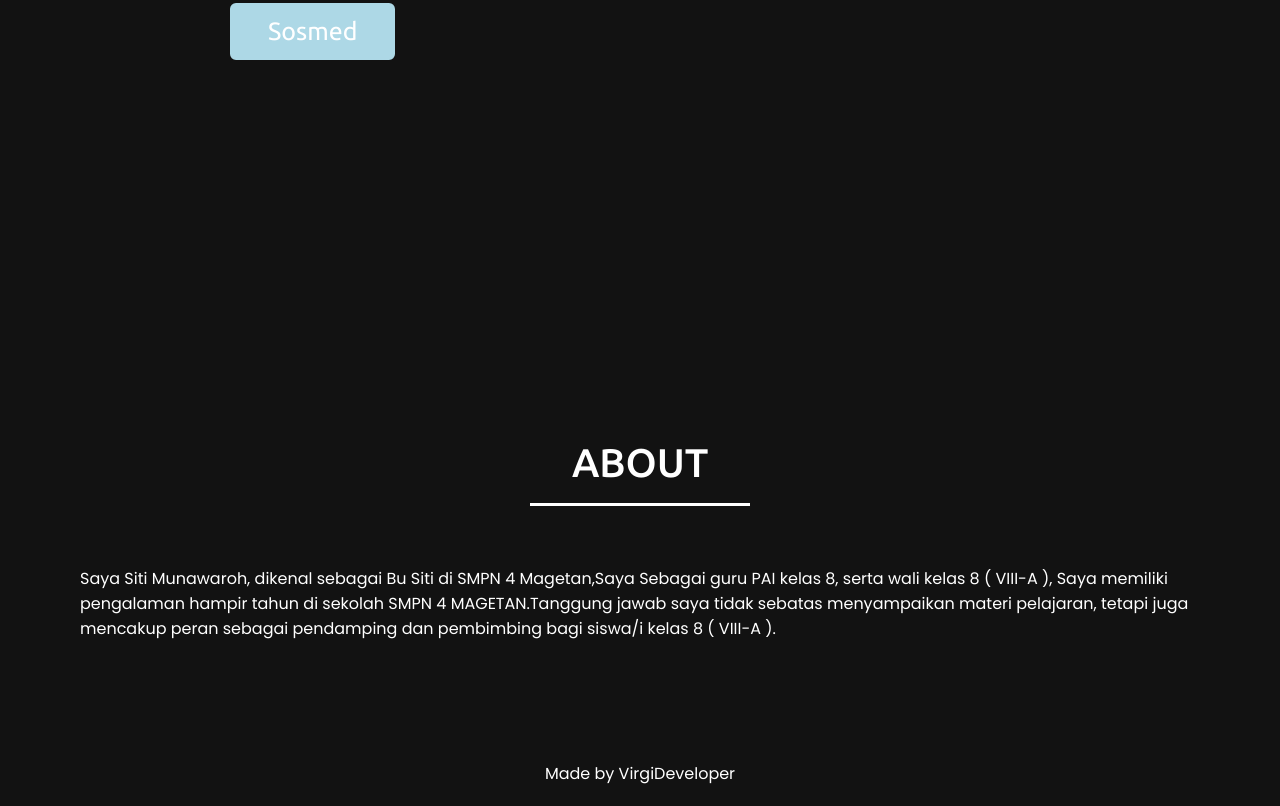
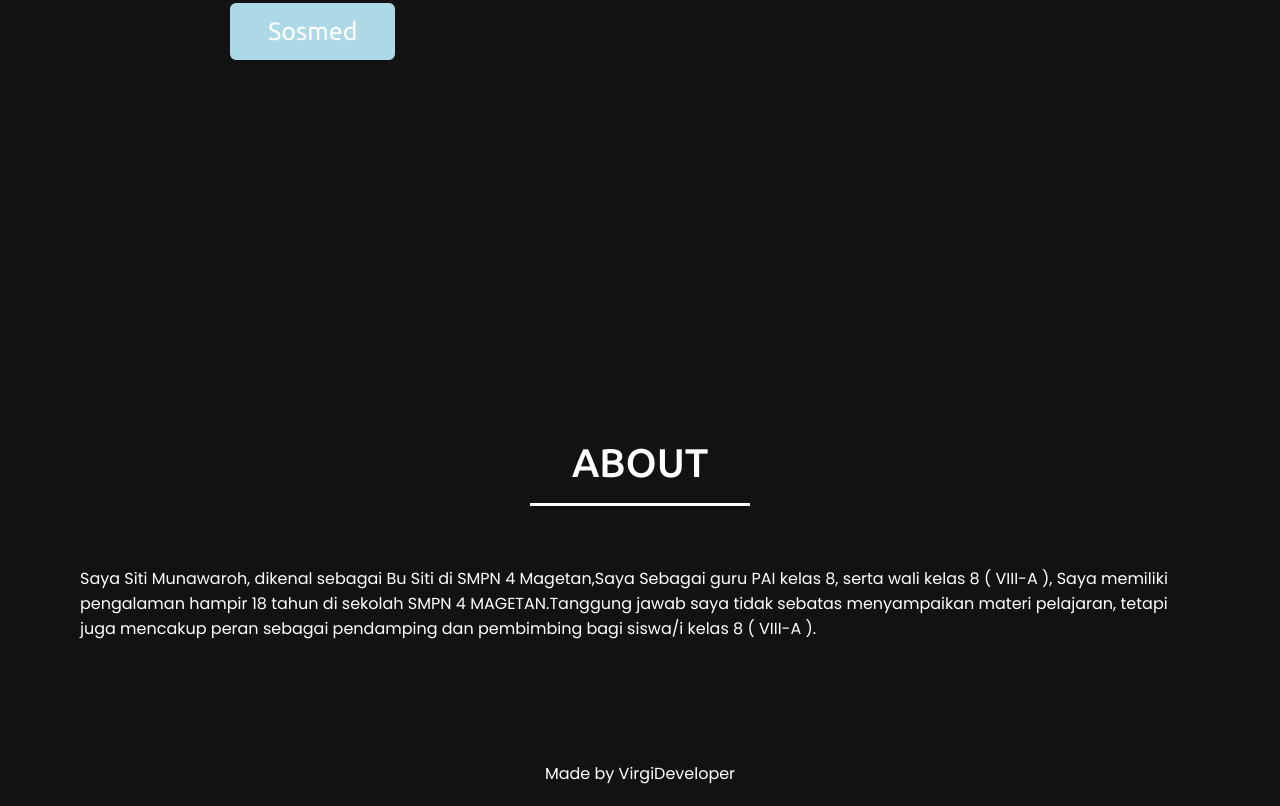
Before and after one commit to SabrinoHerfanza/website-class, a plain HTML site: page walas.html in a window 1280 px wide. Shown: the part 460-1266 px from the top of the page. Drawn offline with nearby package versions, Linux system fonts and the light colour scheme; no server answers; a script that the page names is missing.

Commit message:
update lagi

```diff
--- a/walas.html
+++ b/walas.html
@@ -85,7 +85,7 @@
           <div class="features-content">
 
             <div class="text-1">
-  Saya Siti Munawaroh, dikenal sebagai Bu Siti di SMPN 4 Magetan,Saya Sebagai guru PAI kelas 8, serta wali kelas 8 ( VIII-A ), Saya memiliki pengalaman hampir  tahun di sekolah SMPN 4 MAGETAN.Tanggung jawab saya tidak sebatas menyampaikan materi pelajaran, tetapi juga mencakup peran sebagai pendamping dan pembimbing bagi siswa/i kelas 8 ( VIII-A ).
+  Saya Siti Munawaroh, dikenal sebagai Bu Siti di SMPN 4 Magetan,Saya Sebagai guru PAI kelas 8, serta wali kelas 8 ( VIII-A ), Saya memiliki pengalaman hampir 18 tahun di sekolah SMPN 4 MAGETAN.Tanggung jawab saya tidak sebatas menyampaikan materi pelajaran, tetapi juga mencakup peran sebagai pendamping dan pembimbing bagi siswa/i kelas 8 ( VIII-A ).
 </div>
             </div>
           </div>
```
